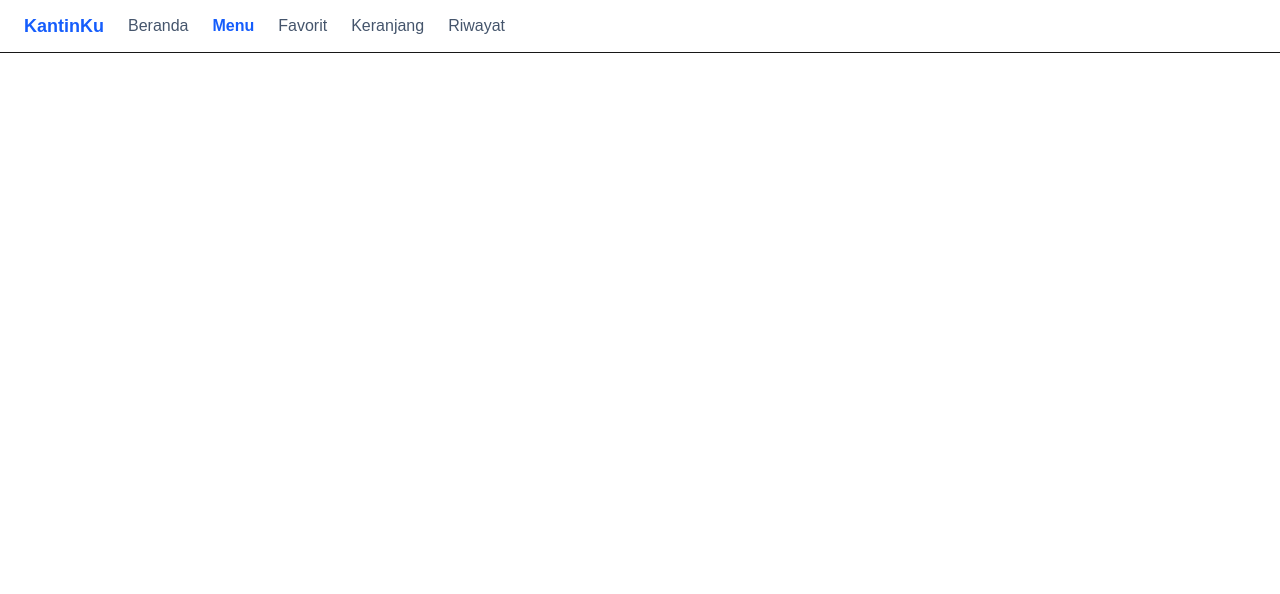
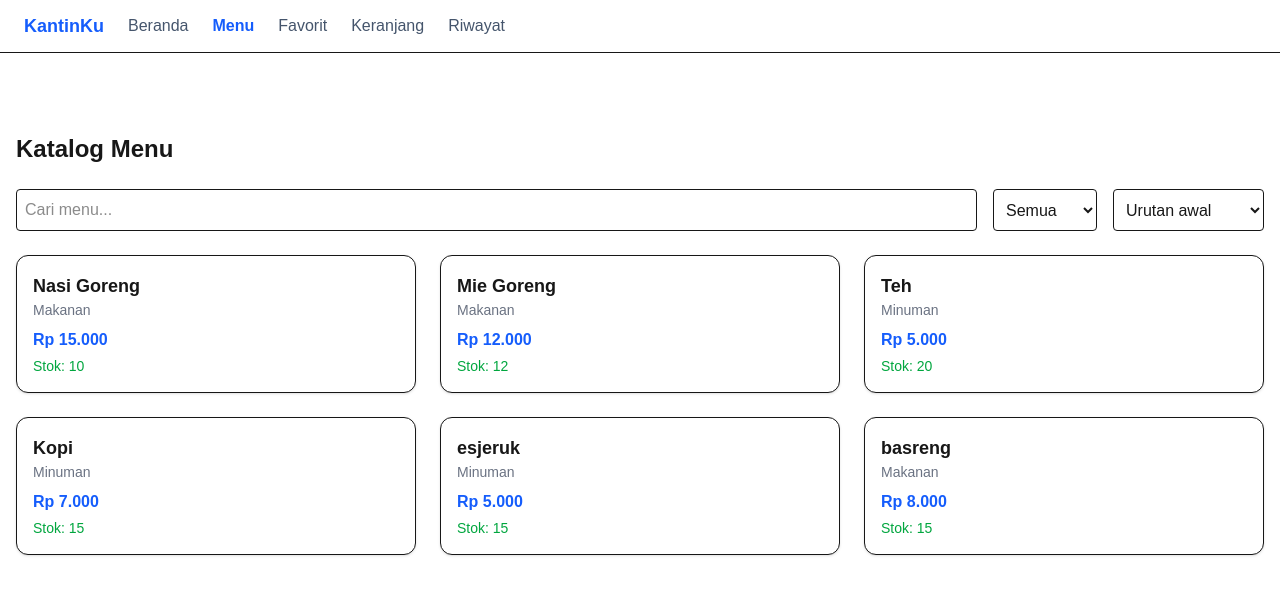
Before and after one commit to habibil1/KantinKu, a Next.js app: page /Menu in a window 1280 px wide. Shown: the top 594 px of the page. Built offline with nearby package versions, Linux system fonts and the light colour scheme.

Commit message:
Membuat page 404

```diff
--- /dev/null
+++ b/app/Menu/[id]/page.tsx
@@ -0,0 +1,36 @@
+import { notFound } from "next/navigation";
+import { menuKantin } from "@/data/menu";
+
+export default async function DetailMenu({
+  params,
+}: {
+  params: Promise<{ id: string }>;
+}) {
+  const { id } = await params;
+
+  const menu = menuKantin.find((m) => m.id === Number(id));
+
+  if (!menu) {
+    notFound();
+  }
+
+  return (
+    <div className="max-w-xl mx-auto border rounded-xl p-6 bg-white mt-10 shadow-sm">
+      <h1 className="text-3xl font-bold mb-2">{menu.nama}</h1>
+      <p className="text-gray-500 mb-4">{menu.kategori}</p>
+
+      <div className="flex justify-between items-center bg-gray-50 p-4 rounded-lg">
+        <span className="text-2xl font-bold text-blue-600">
+          Rp {menu.harga.toLocaleString("id-ID")}
+        </span>
+        <span
+          className={`font-semibold ${
+            menu.stok === 0 ? "text-red-500" : "text-green-600"
+          }`}
+        >
+          {menu.stok === 0 ? "Habis" : `Sisa Stok: ${menu.stok}`}
+        </span>
+      </div>
+    </div>
+  );
+}
--- a/app/Menu/page.tsx
+++ b/app/Menu/page.tsx
@@ -6,8 +6,67 @@ import { Menu } from "@/data/menu";
 
 export default function MenuPage() {
   const [search, setSearch] = useState("");
-  const [urutan, setUrutan] = useState("Awal");
+  const [urutan, setUrutan] = useState("awal");
   const [kategori, setKategori] = useState("Semua");
 
-  // ... (import dan fungsi MenuPage yang akan dibuat di langkah 3)
+  const filteredMenu = Menu.filter((item) => {
+    const matchSearch = item.nama.toLowerCase().includes(search.toLowerCase());
+    const matchKategori = kategori === "Semua" || item.kategori === kategori;
+    return matchSearch && matchKategori;
+  });
+
+  if (urutan === "termurah") {
+    filteredMenu.sort((a, b) => a.harga - b.harga);
+  } else if (urutan === "termahal") {
+    filteredMenu.sort((a, b) => b.harga - a.harga);
+  } else if (urutan === "az" || urutan === "a-z") {
+    filteredMenu.sort((a, b) => a.nama.localeCompare(b.nama));
+  }
+
+  return (
+    <div className="flex flex-col gap-6">
+      <h1 className="text-2xl font-bold">Katalog Menu</h1>
+
+      <div className="flex flex-col md:flex-row gap-4">
+        <input
+          type="text"
+          placeholder="Cari menu..."
+          value={search}
+          onChange={(e) => setSearch(e.target.value)}
+          className="border p-2 rounded w-full"
+        />
+
+        <select
+          value={kategori}
+          onChange={(e) => setKategori(e.target.value)}
+          className="border p-2 rounded"
+        >
+          <option value="Semua">Semua</option>
+          <option value="Makanan">Makanan</option>
+          <option value="Minuman">Minuman</option>
+        </select>
+
+        <select
+          value={urutan}
+          onChange={(e) => setUrutan(e.target.value)}
+          className="border p-2 rounded"
+        >
+          <option value="awal">Urutan awal</option>
+          <option value="termurah">Harga termurah</option>
+          <option value="termahal">Harga termahal</option>
+          <option value="az">Nama A-Z</option>
+        </select>
+      </div>
+
+      {filteredMenu.length === 0 ? (
+        <p className="text-center text-gray-500 py-10">Menu tidak ditemukan.</p>
+      ) : (
+        <div className="grid grid-cols-1 md:grid-cols-2 lg:grid-cols-3 gap-6">
+          {filteredMenu.map((item) => (
+            <MenuCard key={item.id} item={item} />
+          ))}
+        </div>
+      )}
+    </div>
+  );
 }
--- a/components/MenuCard.tsx
+++ b/components/MenuCard.tsx
@@ -1,21 +1,32 @@
 import Link from "next/link";
-import { Menu } from "@/data/menu";
-export default function MenuCard({ menu }: { menu: Menu }) {
+import { type Menu } from "@/data/menu";
+
+interface MenuCardProps {
+  item?: Menu;
+  menu?: Menu;
+}
+
+export default function MenuCard({ item, menu }: MenuCardProps) {
+  const data = item || menu;
+  if (!data) return null;
+
   return (
     <Link
-      href={`/menu/${menu.id}`}
+      href={`/menu/${data.id}`}
       className="border rounded-xl p-4 shadow-sm hover:shadow-md transition bg-white block"
     >
-      <h3 className="font-bold text-lg">{menu.nama}</h3>
-      <p className="text-sm text-gray-500">{menu.kategori}</p>
+      <h3 className="font-bold text-lg">{data.nama}</h3>
+      <p className="text-sm text-gray-500">{data.kategori}</p>
       <p className="text-blue-600 font-semibold mt-2">
-        Rp {menu.harga.toLocaleString("id-ID")}
+        Rp {data.harga.toLocaleString("id-ID")}
       </p>
 
       <p
-        className={`text-sm font-medium mt-1 ${menu.stok === 0 ? "text-red-500" : "text-green-600"}`}
+        className={`text-sm font-medium mt-1 ${
+          data.stok === 0 ? "text-red-500" : "text-green-600"
+        }`}
       >
-        {menu.stok === 0 ? "Habis" : `Stok: ${menu.stok}`}
+        {data.stok === 0 ? "Habis" : `Stok: ${data.stok}`}
       </p>
     </Link>
   );
--- a/data/menu.ts
+++ b/data/menu.ts
@@ -51,8 +51,8 @@ export const menu: Menu[] = [
   },
 ];
 
-// Alias untuk fleksibilitas import
 export const Menu = menu;
+export const menuKantin = menu;
 
 export function rupiah(n: number) {
   return "Rp " + n.toLocaleString("id-ID");
```
